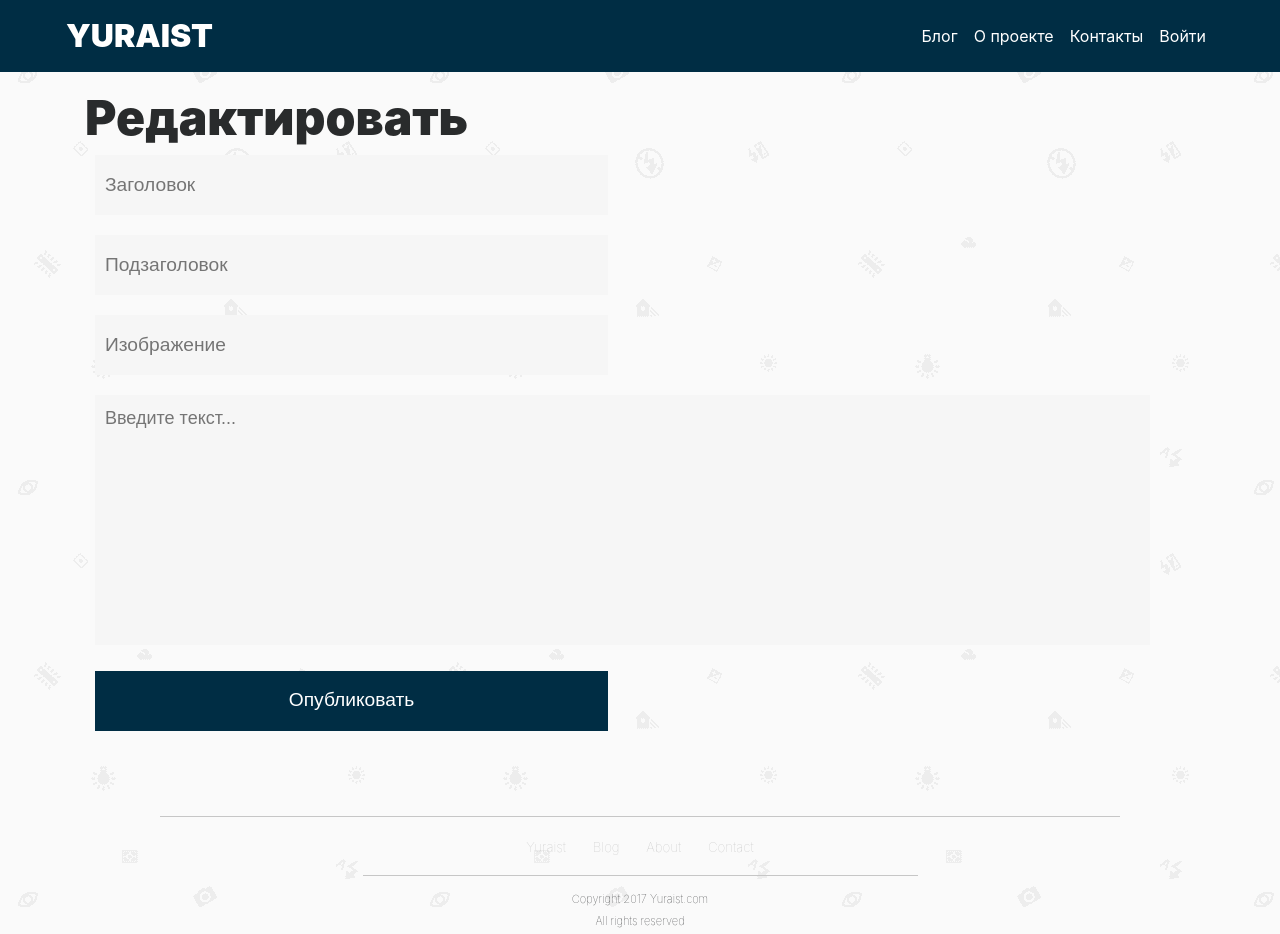
After one commit to Yuraist/yuraist-blog, a Django app: page /create/ in a window 1280 px wide. The commit adds this page. Run offline with Django 3.2, Linux system fonts and the light colour scheme; some libraries are stand-ins or nearby versions.

Commit message:
created base editor for posts

```diff
--- /dev/null
+++ b/editor/templates/editor/editor.html
@@ -0,0 +1,28 @@
+{% extends 'blog/base.html' %}
+{% load staticfiles %}
+
+{% block title %}Edit Article{% endblock %}
+{% block headtitle %}Редактировать{% endblock %}
+
+{% block content %}
+    <form method="post">
+    {% csrf_token %}
+        <div class="row">
+            <div class="col-6 editor">
+                <input type="text" name="title" placeholder="Заголовок">
+                <input type="text" name="subtitle" placeholder="Подзаголовок">
+                <input type="text" name="img-url" placeholder="Изображение">
+            </div>
+        </div>
+        <div class="row">
+            <div class="col-12">
+                <textarea placeholder="Введите текст..." name="post-text"></textarea>
+            </div>
+        </div>
+        <div class="row">
+            <div class="col-6">
+                <input type="submit" value="Опубликовать" id="send">
+            </div>
+        </div>
+    </form>
+{% endblock %}
--- a/editor/views.py
+++ b/editor/views.py
@@ -1,3 +1,25 @@
-from django.shortcuts import render
+from django.shortcuts import render, redirect
+from blog.views import detail_post_page
+from blog.models import Post
+from datetime import datetime
 
-# Create your views here.
+def create_post(request):
+    if request.method == 'POST':
+        title = request.POST['title']
+        subtitle = request.POST['subtitle']
+        img_url = request.POST['img-url']
+        text = request.POST['post-text']
+        publication_date = datetime.now()
+
+        post = Post()
+        post.title = title
+        post.subtitle = subtitle
+        post.image_url = img_url
+        post.text = text
+        post.publication_date = publication_date
+
+        post.save()
+
+        return redirect('detail_post_page', pk=post.pk)
+
+    return render(request, 'editor/editor.html')
--- a/yuraist/settings.py
+++ b/yuraist/settings.py
@@ -43,6 +43,7 @@ INSTALLED_APPS = (
     'blog',
     'info',
     'authentification',
+    'editor',
 )
 
 MIDDLEWARE_CLASSES = (
--- a/yuraist/static/css/style.css
+++ b/yuraist/static/css/style.css
@@ -216,8 +216,6 @@ footer {
 .social-buttons li {
     display: inline;
 }
-<<<<<<< HEAD
-=======
 
 .col-6 {
     max-width: 95%;
@@ -226,7 +224,7 @@ footer {
 input {
     height: 60px;
     border: none;
-    color: #BEBEBE;
+    color: #012630;
     background-color: #F6F6F6;
     padding: 10px;
     width: 95%;
@@ -264,4 +262,26 @@ input {
     text-align: left;
     margin-left: 10px;
 }
->>>>>>> 31ad20b81a4e6b8040c61c6d7f871cbb6ea6d6c1
+
+textarea {
+    padding: 10px;
+    margin: 10px;
+    border: none;
+    background-color: #F6F6F6;
+    font-size: large;
+    resize: none;
+    width: 95%;
+    height: 250px;
+    -webkit-box-sizing: border-box;
+       -moz-box-sizing: border-box;
+            box-sizing: border-box;
+}
+
+.editor input {
+    text-align: left;
+}
+
+#send {
+    background-color: #002D44;
+    color: white;
+}
--- a/yuraist/urls.py
+++ b/yuraist/urls.py
@@ -2,6 +2,7 @@ from django.conf.urls import include, url
 from django.contrib import admin
 from .views import main
 from authentification.views import login_user, registration, logout_user
+from editor.views import create_post
 
 urlpatterns = [
     # Examples:
@@ -14,4 +15,5 @@ urlpatterns = [
     url(r'^login/$', login_user, name='login_user'),
     url(r'^registration/$', registration, name='registration'),
     url(r'^logout/$', logout_user, name='logout_user'),
+    url(r'^create/$', create_post, name='create_post'),
 ]
```
